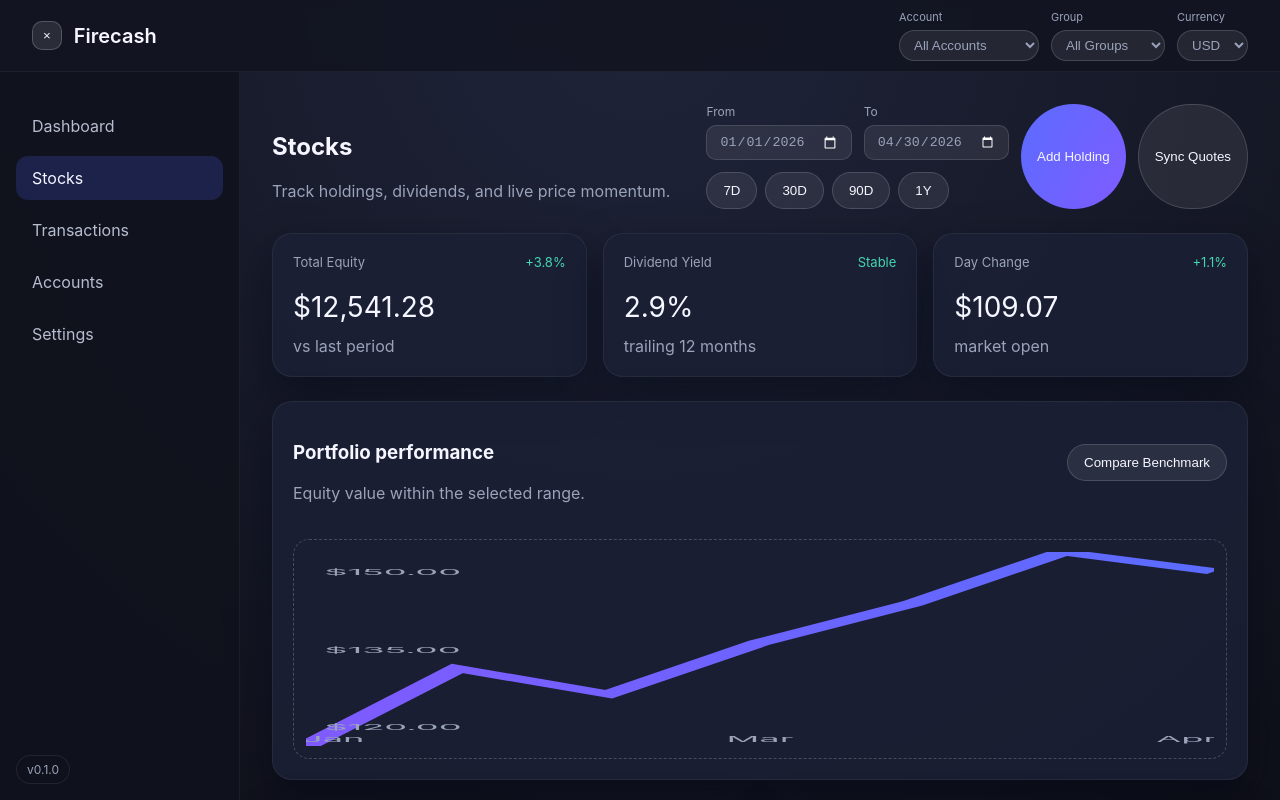
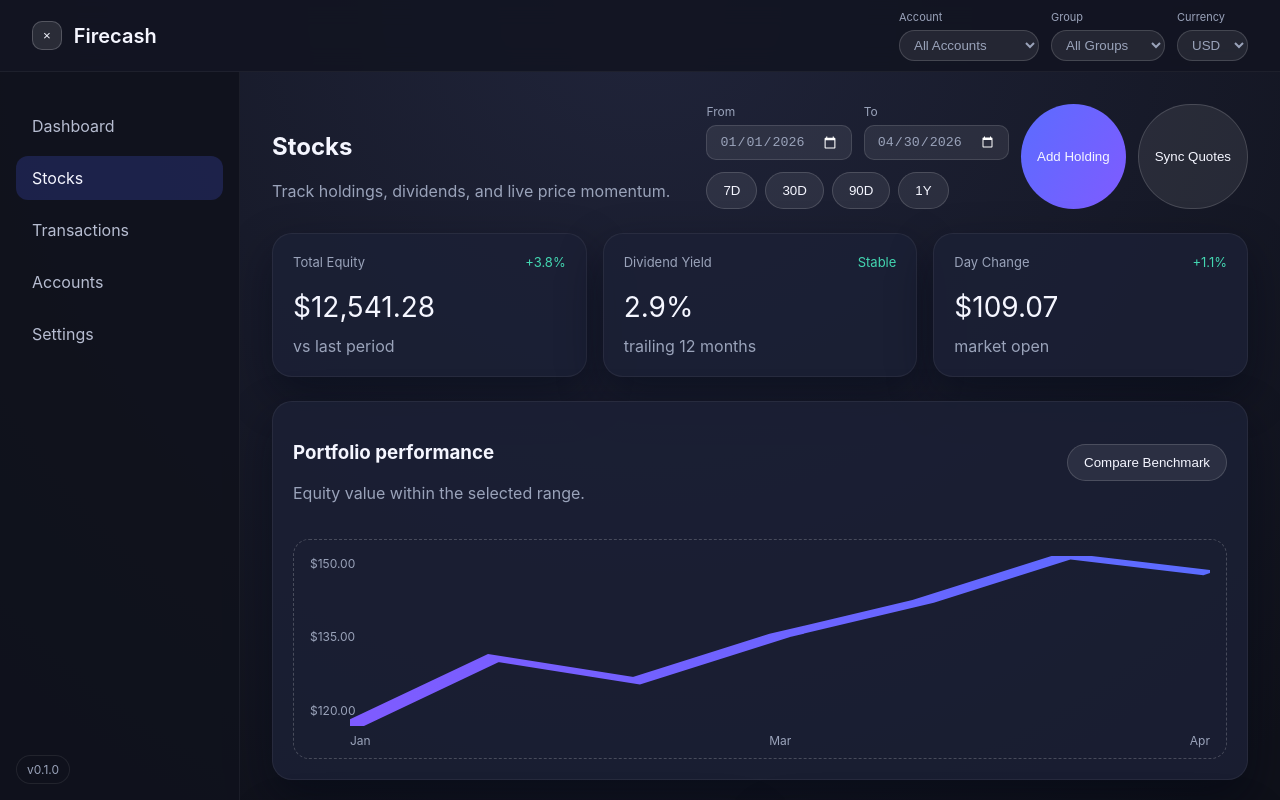
Before and after one commit to kwtsangg/Firecash, a React (Vite) app in the folder frontend/: page /stocks in a window 1280 px wide. Shown: the top 800 px of the page. Built offline with nearby package versions, Linux system fonts and the light colour scheme.

Commit message:
Refine chart axis overlays

```diff
--- a/frontend/src/pages/DashboardPage.tsx
+++ b/frontend/src/pages/DashboardPage.tsx
@@ -384,19 +384,17 @@ export default function DashboardPage() {
           </div>
           <DateRangePicker value={range} onChange={setRange} />
         </div>
-        <div className="chart-surface chart-axis-shell">
+        <div className="chart-surface chart-axis-surface">
+          <LineChart points={linePoints} />
           <div className="chart-axis-y">
             {axisYLabels.map((label) => (
               <span key={label}>{label}</span>
             ))}
           </div>
-          <div className="chart-axis-plot">
-            <LineChart points={linePoints} />
-            <div className="chart-axis-x">
-              {axisXLabels.map((label, index) => (
-                <span key={`${label}-${index}`}>{label}</span>
-              ))}
-            </div>
+          <div className="chart-axis-x">
+            {axisXLabels.map((label, index) => (
+              <span key={`${label}-${index}`}>{label}</span>
+            ))}
           </div>
         </div>
       </div>
--- a/frontend/src/pages/StocksPage.tsx
+++ b/frontend/src/pages/StocksPage.tsx
@@ -151,9 +151,9 @@ export default function StocksPage() {
   const performanceMin = Math.min(...performancePoints);
   const performanceMidpoint = Math.round((performanceMax + performanceMin) / 2);
   const performanceYLabels = [
-    { label: formatCurrency(performanceMax, displayCurrency), position: 12 },
-    { label: formatCurrency(performanceMidpoint, displayCurrency), position: 52 },
-    { label: formatCurrency(performanceMin, displayCurrency), position: 92 },
+    formatCurrency(performanceMax, displayCurrency),
+    formatCurrency(performanceMidpoint, displayCurrency),
+    formatCurrency(performanceMin, displayCurrency),
   ];
   const performanceLabelIndexes = [
     0,
@@ -162,12 +162,11 @@ export default function StocksPage() {
   ];
   const performanceXLabels = Array.from(new Set(performanceLabelIndexes))
     .filter((index) => performanceSeriesFiltered[index])
-    .map((index) => ({
-      label: new Date(performanceSeriesFiltered[index].date).toLocaleString("en-US", {
+    .map((index) =>
+      new Date(performanceSeriesFiltered[index].date).toLocaleString("en-US", {
         month: "short",
       }),
-      position: (index / Math.max(performanceSeriesFiltered.length - 1, 1)) * 94 + 3,
-    }));
+    );
   const dividendBars = useMemo(
     () => [
       { label: "Jan", value: 240 },
@@ -400,12 +399,18 @@ export default function StocksPage() {
             Compare Benchmark
           </button>
         </div>
-        <div className="chart-surface">
-          <LineChart
-            points={performancePoints}
-            xLabels={performanceXLabels}
-            yLabels={performanceYLabels}
-          />
+        <div className="chart-surface chart-axis-surface">
+          <LineChart points={performancePoints} />
+          <div className="chart-axis-y">
+            {performanceYLabels.map((label) => (
+              <span key={label}>{label}</span>
+            ))}
+          </div>
+          <div className="chart-axis-x">
+            {performanceXLabels.map((label, index) => (
+              <span key={`${label}-${index}`}>{label}</span>
+            ))}
+          </div>
         </div>
       </div>
       <div className="split-grid">
--- a/frontend/src/styles.css
+++ b/frontend/src/styles.css
@@ -186,35 +186,36 @@ a {
   padding: 12px;
 }
 
-.chart-axis-shell {
-  display: grid;
-  grid-template-columns: auto 1fr;
-  gap: 12px;
+.chart-axis-surface {
+  position: relative;
   align-items: stretch;
+  justify-content: stretch;
+  padding: 16px 16px 32px 56px;
 }
 
 .chart-axis-y {
+  position: absolute;
+  left: 16px;
+  top: 16px;
+  bottom: 40px;
   display: flex;
   flex-direction: column;
   justify-content: space-between;
   font-size: 12px;
   color: #9aa3ba;
-  padding-right: 8px;
-}
-
-.chart-axis-plot {
-  position: relative;
-  display: grid;
-  grid-template-rows: 1fr auto;
-  gap: 8px;
+  pointer-events: none;
 }
 
 .chart-axis-x {
+  position: absolute;
+  left: 56px;
+  right: 16px;
+  bottom: 10px;
   display: flex;
   justify-content: space-between;
   font-size: 12px;
   color: #9aa3ba;
-  padding: 0 6px 4px;
+  pointer-events: none;
 }
 
 .pill {
```
